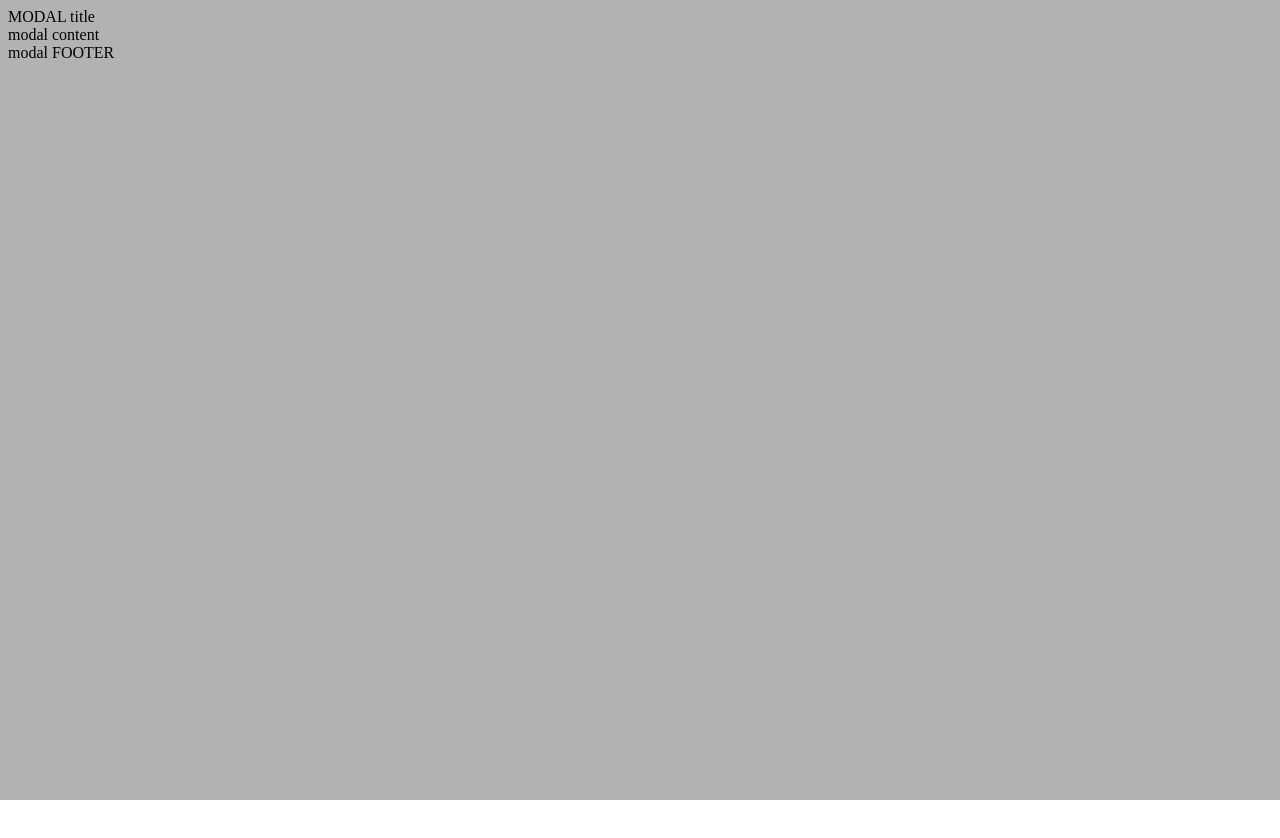
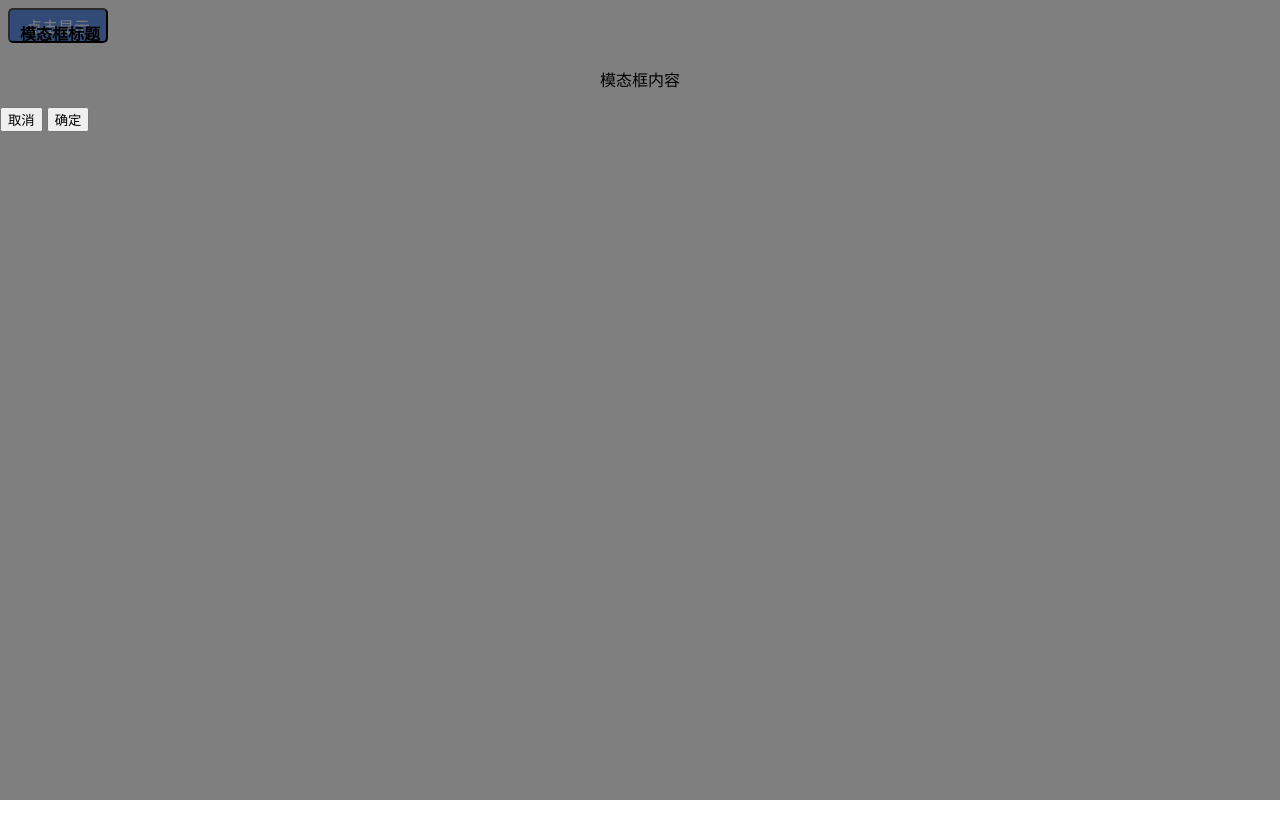
Before and after one commit to RookieDouby/interview, a plain HTML site: page mobile/modal/index.html in a window 1280 px wide. Shown: the top 838 px of the page. After the commit the page ends 800 px from the top, so only its background shows below. Drawn offline with Linux system fonts and the light colour scheme.

```diff
--- a/mobile/modal/index.html
+++ b/mobile/modal/index.html
@@ -5,39 +5,23 @@
     <meta name="viewport" content="width=device-width, initial-scale=1.0, minimum-scale=1.0, maximum-scale=1.0, user-scalable=no">
     <meta http-equiv="X-UA-Compatible" content="ie=edge">
     <title>实现一个手机端的modal</title>
+    <link rel="stylesheet" href="./modal.css">
 </head>
 <body>
-    <div class="modal">
-        <div class="mask"></div>
-        <div class="modal-header">MODAL title</div>
-        <div class="modal-body">
-            <div class="modal-content"> modal content</div>
-            <div class="modal-footer"> modal FOOTER</div>
+    <button class="btn" id="showModal">点击显示</button>
+    <div class="modal" id="modal">
+        <div class="modal-content">
+            <div class="modal-header">
+                <h4>模态框标题</h4>
+            </div>
+            <div class="modal-body">
+                <p>模态框内容</p>
+            </div>
+            <div class="modal-footer">
+                <button id="cancel">取消</button>
+                <button id="confirm">确定</button>
+            </div>
         </div>
     </div>
-    <script src="./index.js"></script>
 </body>
-<style>
-    body {
-        height: 3000px;
-        overflow-y: scroll;
-    }
-    .modal {
-
-    }
-    .modal .mask {
-        position: absolute;
-        top: 0;
-        left: 0;
-        right: 0;
-        bottom: 0;
-        background: rgba(0,0,0,.3)
-    }
-    .modal .dialog {
-        width: 300px;
-        margin: 0 auto;
-        background: #fff;
-        z-index: 10000;
-    }
-</style>
 </html>
--- /dev/null
+++ b/mobile/modal/modal.css
@@ -0,0 +1,28 @@
+h4 {
+    margin-left: 20px;
+}
+
+p {
+    text-align: center;
+}
+
+.btn {
+    width: 100px;
+    height: 35px;
+    background: cornflowerblue;
+    color: #fff;
+    font-size: 16px;
+    border-radius: 5px;
+}
+.btn:hover, .btn:focus {
+    background: #95b4e4;
+}
+
+.modal {
+    position: fixed;
+    top: 0;
+    left: 0;
+    width: 100%;
+    height: 100%;
+    background: rgba(0,0,0,.5)
+}
```
Also changed, not shown: basic_js/1_new.js (added, +20 -0 lines), basic_js/2_deepClone.js (added, +28 -0 lines), mobile/modal/test.js (added, +18 -0 lines), 1 other file.
